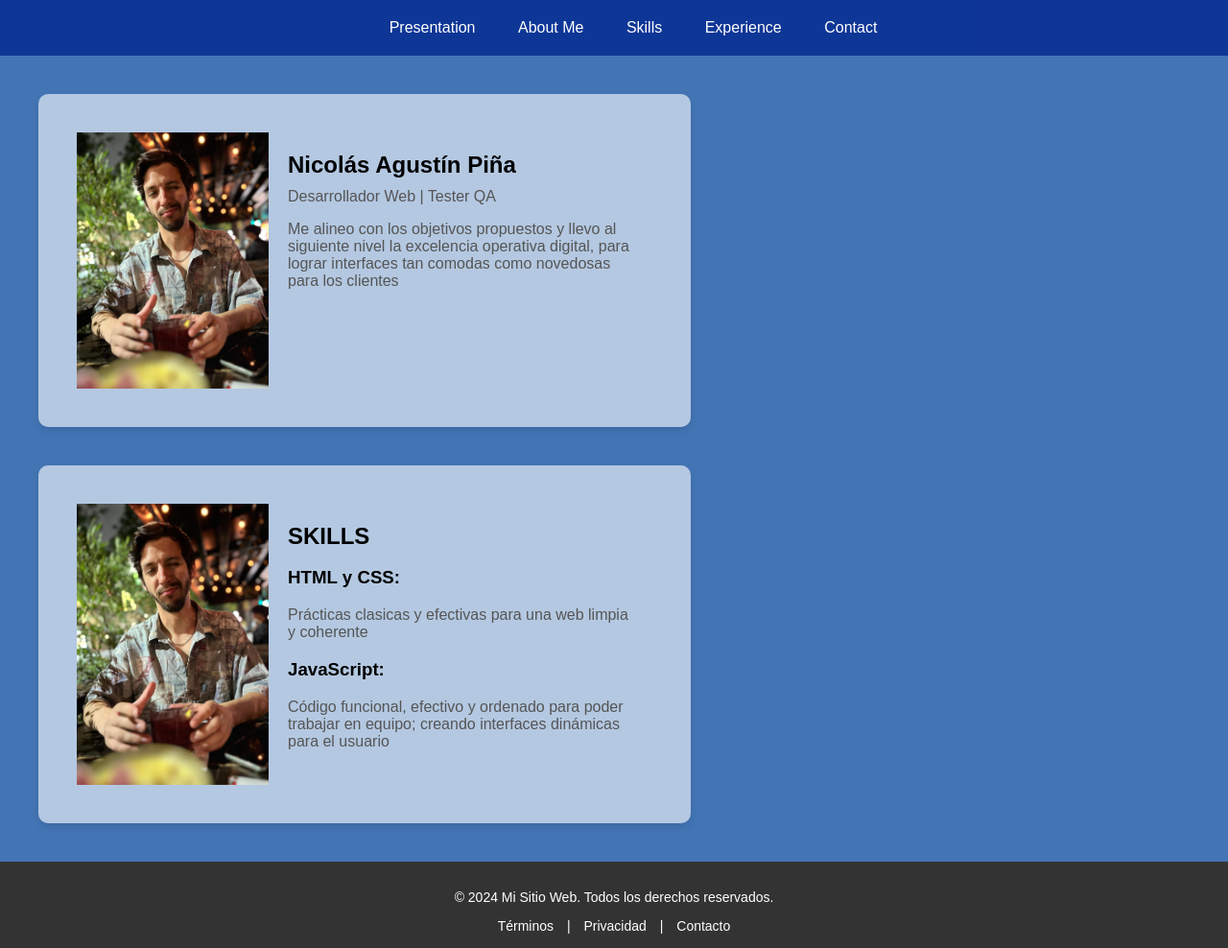
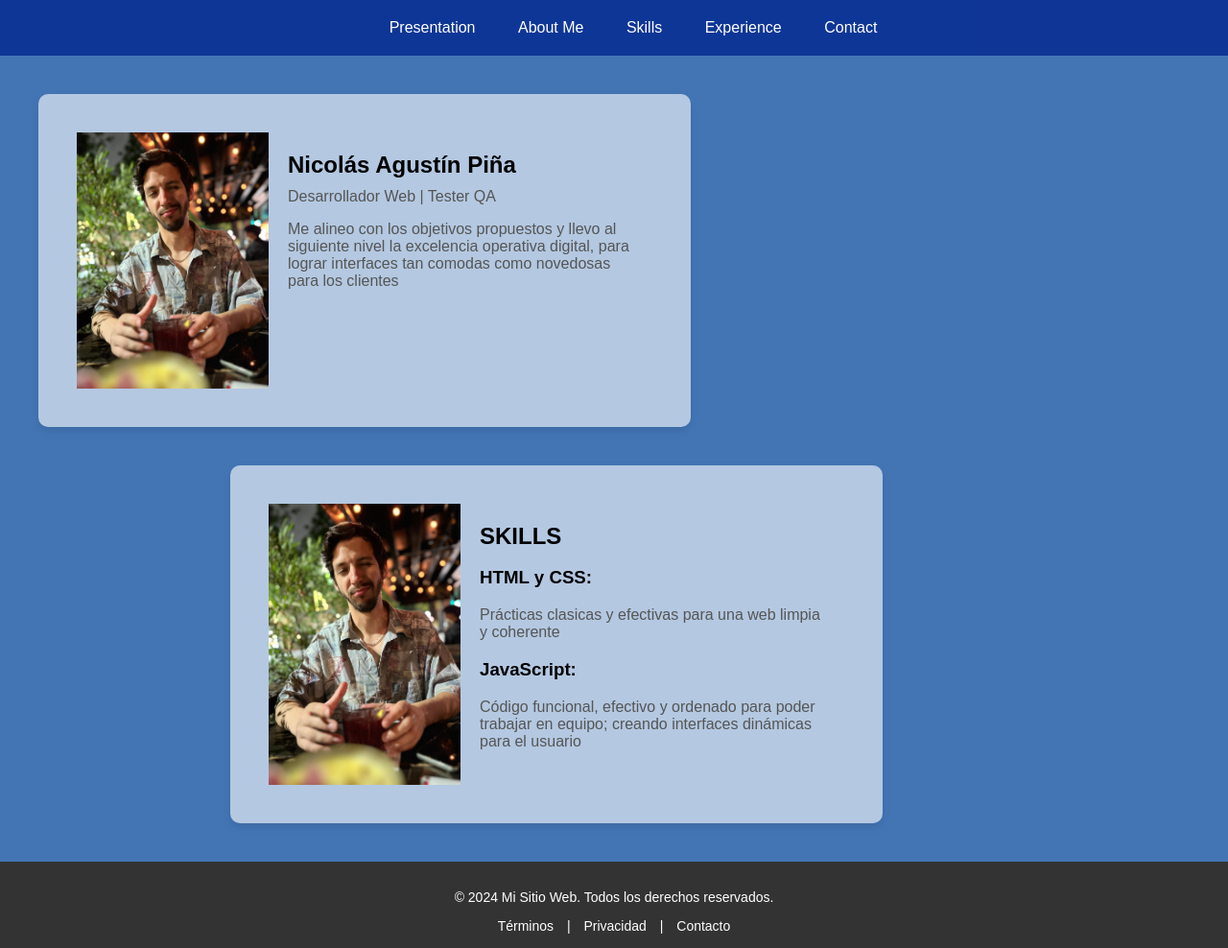
Before and after one commit to niicopina/Portfolio-2025, a plain HTML site: page index.html in a window 1280 px wide. Shown: the whole page at 96% size. Drawn offline with Linux system fonts and the light colour scheme.

Commit message:
navbar cards hovers

```diff
--- a/index.html
+++ b/index.html
@@ -30,7 +30,7 @@
         </div>
     </section>
     <section id="about">
-        <div class="present-card">
+        <div class="present-card about-card">
             <img src="./img/nico_papu.jpg" alt="Foto de perfil de Nico">
                 <div class="present-card-content">
                     <h2 class="present-title">SKILLS</h2>
--- a/styles.css
+++ b/styles.css
@@ -38,6 +38,15 @@ body {
     overflow: hidden;
     box-shadow: 0 4px 8px rgba(0,0,0,0.1);
     max-width: 600px;
+    transition: right 1s;
+    position: relative;
+    right: -400px;
+}
+body:hover .present-card {
+    right: 0;
+}
+body:hover .about-card {
+    right: -200px;
 }
 .present-card img {
     width: 200px;
```
